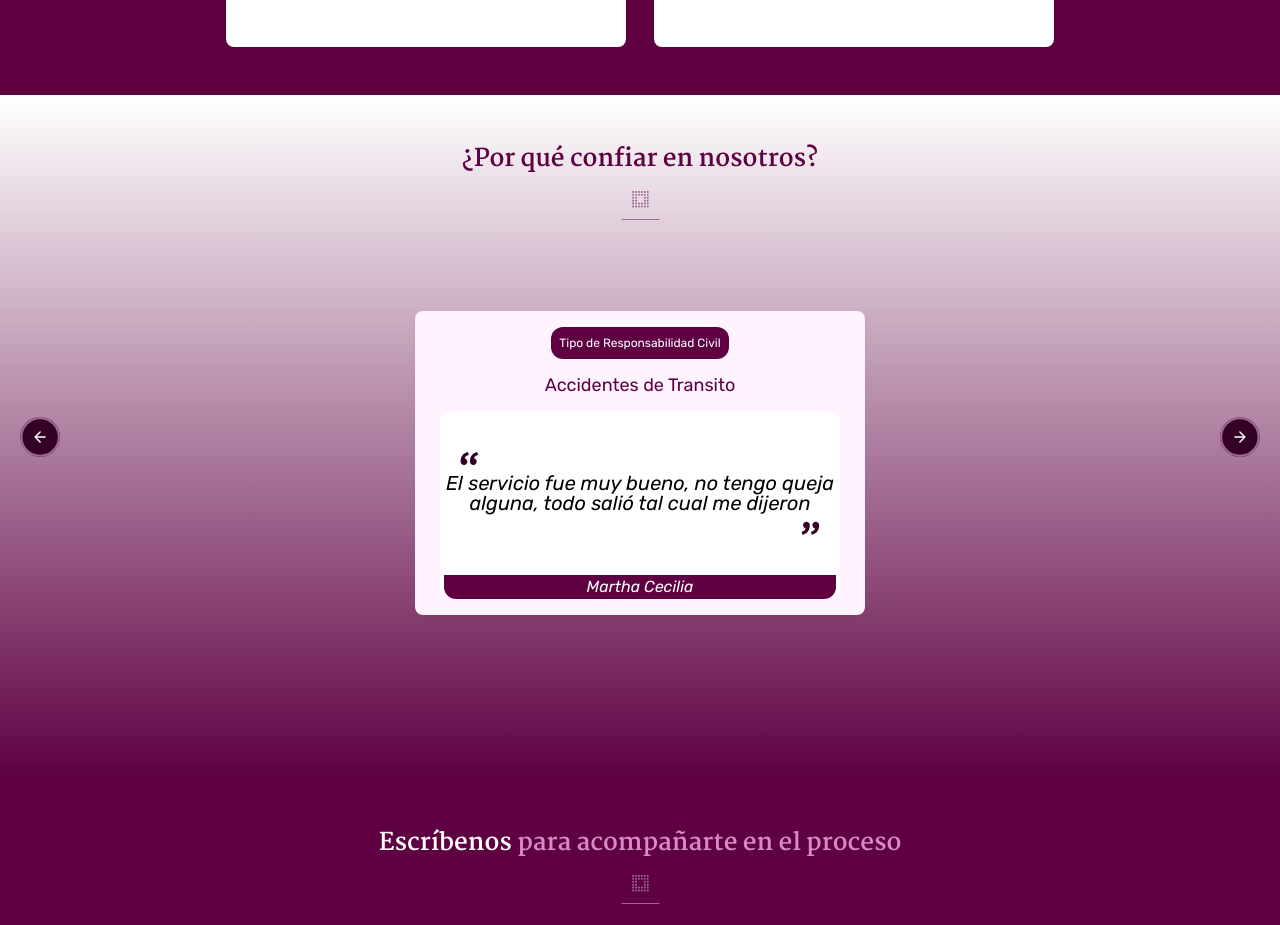
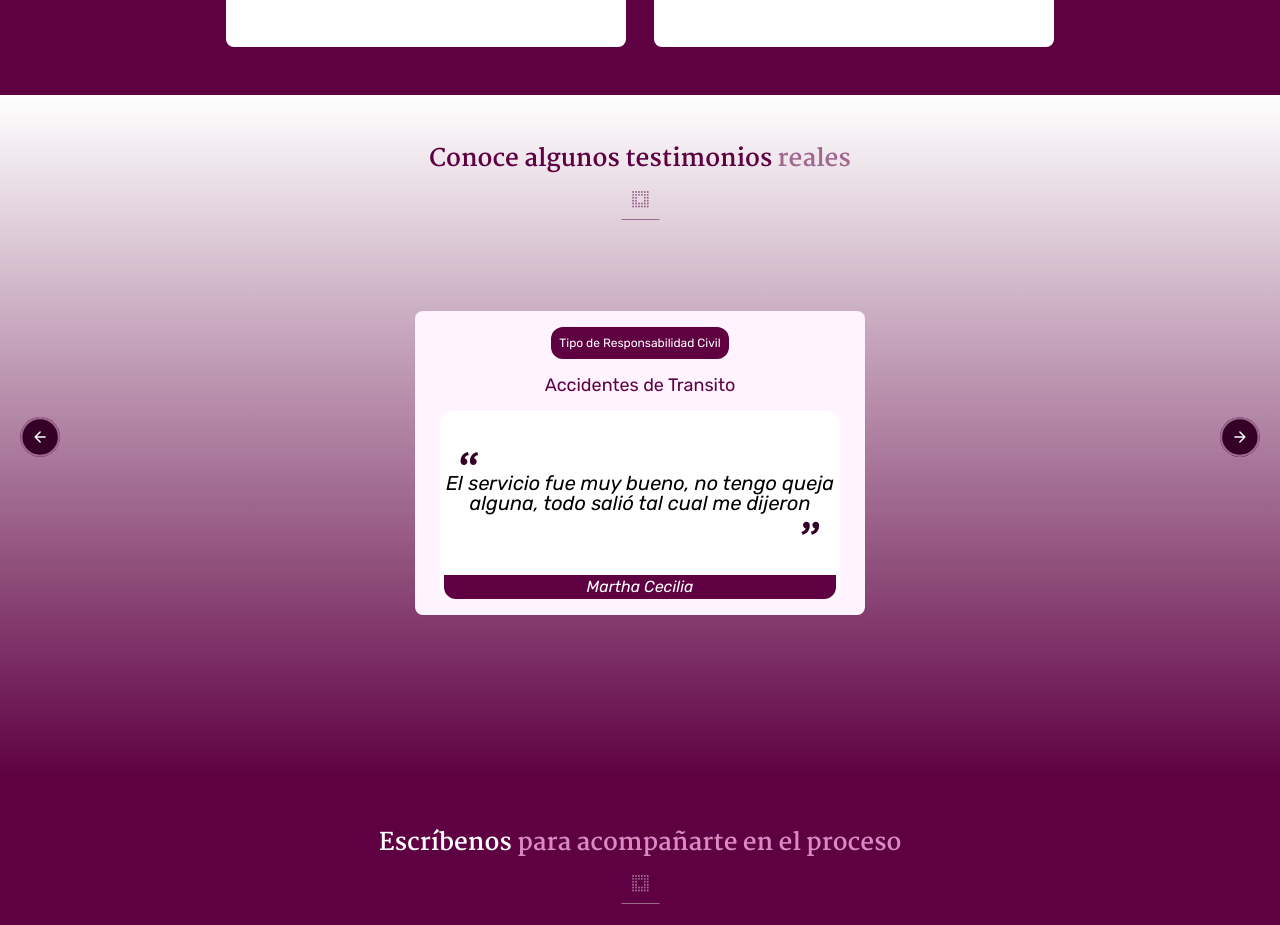
Before and after one commit to Alpacorp/jyn, a React (Vite) app: page / in a window 1280 px wide. Shown: the part 2900-3825 px from the top of the page. Built offline with nearby package versions, Linux system fonts and the light colour scheme.

Commit message:
feat: fix intersection observer and change title reviews

```diff
--- a/src/pages/Home/sections/Kinds/index.tsx
+++ b/src/pages/Home/sections/Kinds/index.tsx
@@ -7,7 +7,7 @@ import { useIntersection } from "../../../../hooks/useIntersection";
 export const Kinds: FC = () => {
   const { dataKind } = useDataKind();
 
-  const isVisible = useIntersection(0.4, "kind");
+  const isVisible = useIntersection(0.3, "kind");
 
   return (
     <section id="kind" className="text-center bg-main py-12">
--- a/src/pages/Home/sections/Reviews/index.tsx
+++ b/src/pages/Home/sections/Reviews/index.tsx
@@ -27,7 +27,9 @@ export const Reviews: FC = () => {
 
   return (
     <section className="relative text-center overflow-hidden py-12 h-auto bg-gradient-to-t from-main to-transparent">
-      <Title className="text-main mb-4">¿Por qué confiar en nosotros?</Title>
+      <Title className="text-main mb-4">
+        Conoce algunos testimonios <span className="text-ligth">reales</span>
+      </Title>
       <SquareIcon />
       <div
         className={`flex transition-transform duration-1000 h-[500px]`}
--- a/src/pages/Home/sections/TrustUs/index.tsx
+++ b/src/pages/Home/sections/TrustUs/index.tsx
@@ -7,7 +7,7 @@ import { useIntersection } from "../../../../hooks/useIntersection";
 export const TrustUs: FC = () => {
   const { dataTrustUs } = useDataTrustUs();
 
-  const isVisible = useIntersection(0.4, "trust");
+  const isVisible = useIntersection(0.3, "trust");
 
   return (
     <section id="trust" className="text-center bg-nude py-12">
@@ -19,12 +19,12 @@ export const TrustUs: FC = () => {
             <div
               key={item.id}
               className={`max-w-[300px] w-full border border-main rounded-lg flex flex-col items-center p-4 justify-start ${
-                item.shadow && "bg-main"
-              } ${
                 isVisible
                   ? "opacity-100 transform translate-y-0 transition ease-in duration-500"
                   : "opacity-0 transform translate-y-20"
-              }`}
+              }
+              ${item.shadow && "bg-main"}
+              `}
             >
               <div className="flex justify-center">{item.icon}</div>
               <h3
```
